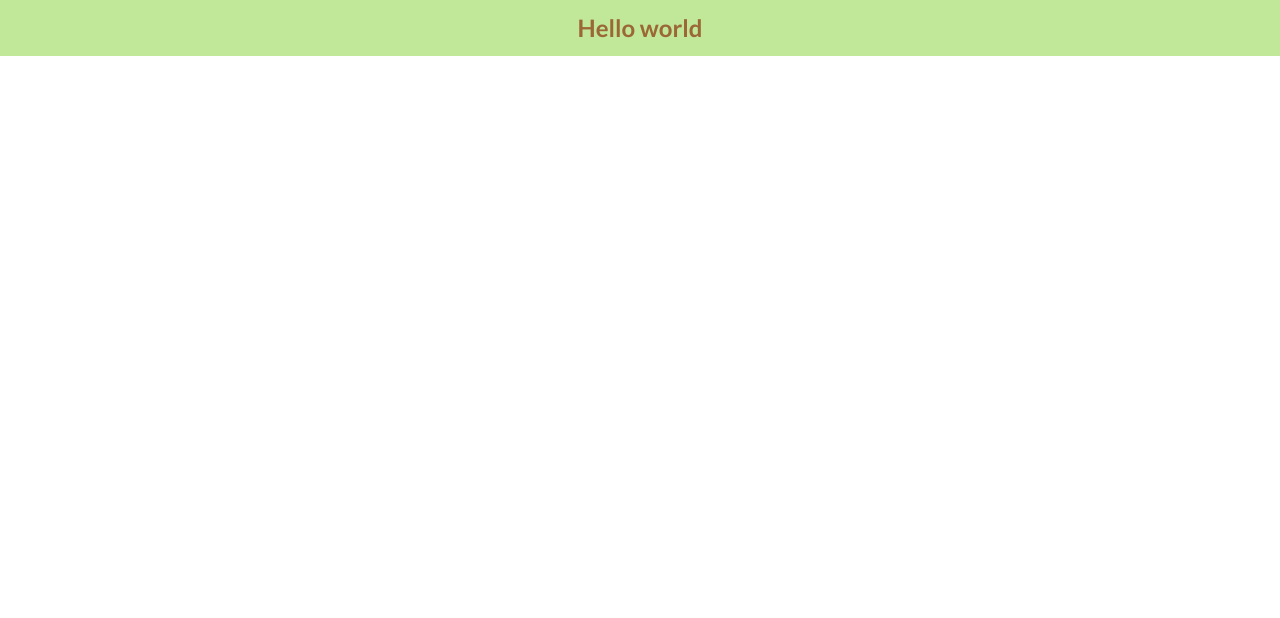
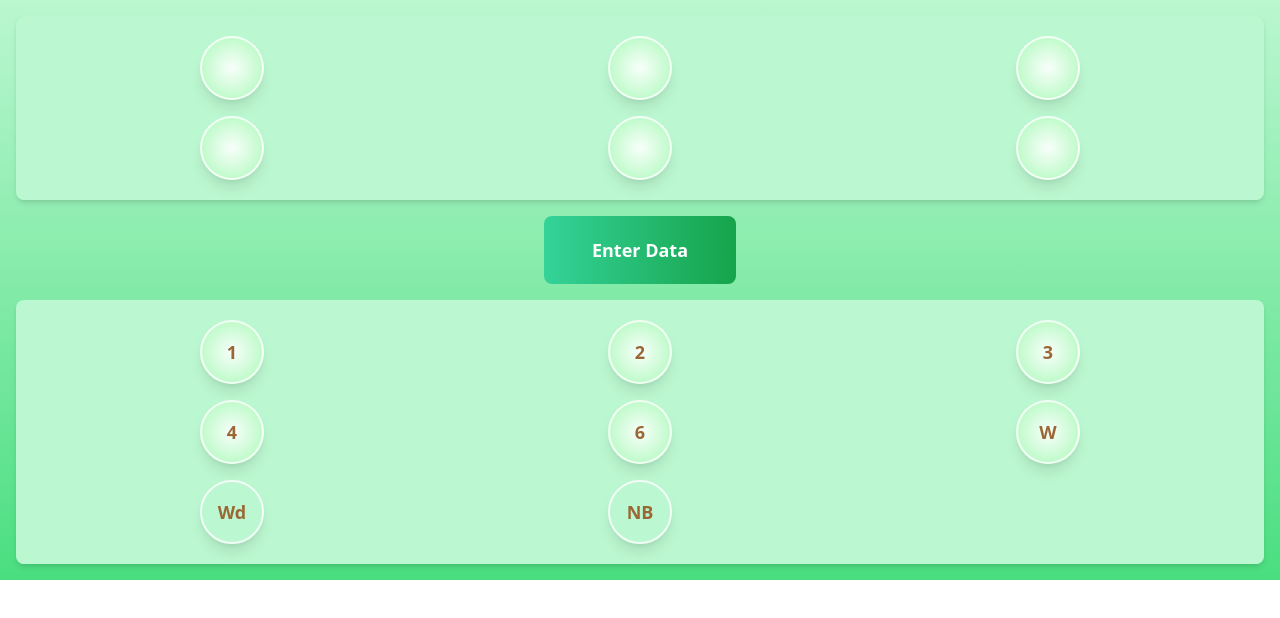
Before and after one commit to akshatg890/InningsNow, a React (Vite) app in the folder Frontend/: page / in a window 1280 px wide. Shown: the top 618 px of the page. Built offline with nearby package versions, Linux system fonts and the light colour scheme; a web font is replaced by a local one.

Commit message:
sample app

```diff
--- a/Frontend/src/App.jsx
+++ b/Frontend/src/App.jsx
@@ -1,14 +1,13 @@
+import { LiveScore, UpdateScore } from "./components"
+import RippleButton from "./components/UtilComp/RippleButton/RippleButton"
 
 function App() {
 
   return (
     <>
-      <main className="w-screen h-screen overflow-x-hidden overflow-y-auto">
-        {/* <Header />
-        <LiveScore /> */}
-        <h1 className=" text-2xl  py-3 text-center font-bold text-custom-brown bg-custom-light-green font-content">Hello world</h1>
-      </main>
-
+      {/* <LiveScore /> */}
+      <UpdateScore />
+      {/* <RippleButton /> */}
     </>
   )
 }
```
